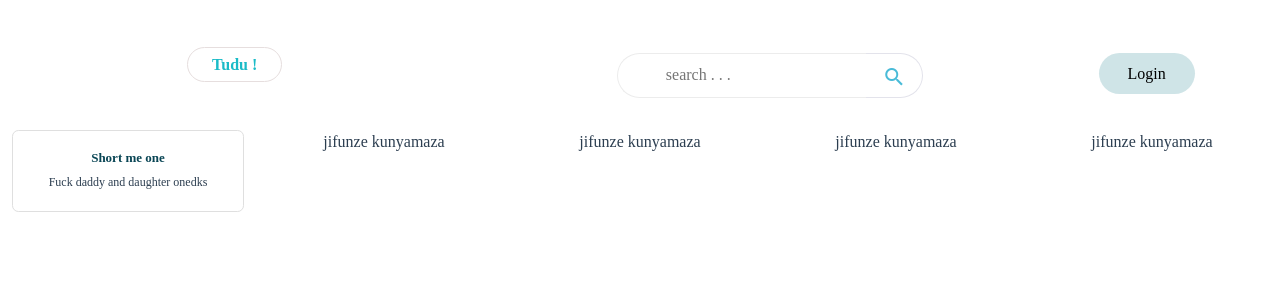
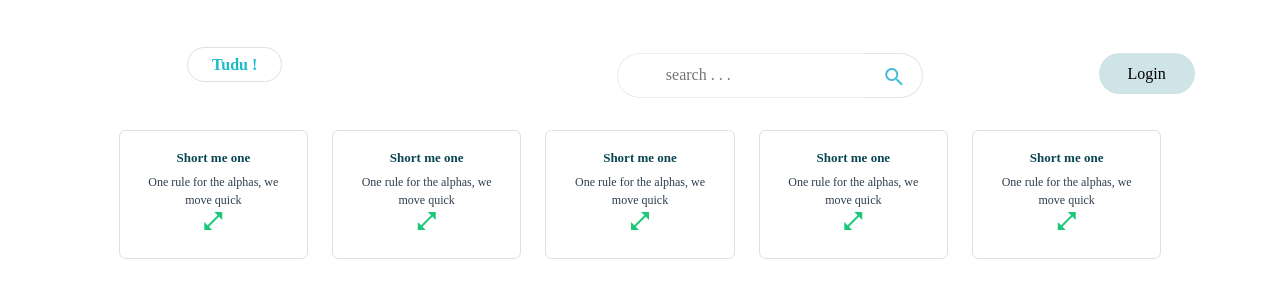
Before and after one commit to kithinga/tudu, a Vue app: page /tasks in a window 1280 px wide. Shown: the top 300 px of the page. Built offline with nearby package versions, Linux system fonts and the light colour scheme.

Commit message:
commiting

```diff
--- a/src/views/TasksView.vue
+++ b/src/views/TasksView.vue
@@ -1,23 +1,40 @@
 <template>
   <div class="container-fluid">
-      <div class="row">
-          <div class="col">
+    <div class="row no-gutters justify-content-center">
+      <div class="col-lg-2">
         <div class="tsk01">
           <h4>Short me one</h4>
-                  <p>Fuck daddy and daughter onedks</p>
+          <p>One rule for the alphas, we move quick</p>
+          <span class="material-icons"> open_in_full </span>
         </div>
       </div>
-          <div class="col">
-              jifunze kunyamaza
+      <div class="col-lg-2">
+        <div class="tsk01">
+          <h4>Short me one</h4>
+          <p>One rule for the alphas, we move quick</p>
+          <span class="material-icons"> open_in_full </span>
         </div>
-          <div class="col">
-              jifunze kunyamaza
       </div>
-          <div class="col">
-              jifunze kunyamaza
+      <div class="col-lg-2">
+        <div class="tsk01">
+          <h4>Short me one</h4>
+          <p>One rule for the alphas, we move quick</p>
+          <span class="material-icons"> open_in_full </span>
         </div>
-          <div class="col">
-              jifunze kunyamaza
+      </div>
+      <div class="col-lg-2">
+        <div class="tsk01">
+          <h4>Short me one</h4>
+          <p>One rule for the alphas, we move quick</p>
+          <span class="material-icons justify-content-right"> open_in_full </span>
+        </div>
+      </div>
+      <div class="col-lg-2">
+        <div class="tsk01">
+          <h4>Short me one</h4>
+          <p>One rule for the alphas, we move quick</p>
+          <span class="material-icons"> open_in_full </span>
+        </div>
       </div>
     </div>
   </div>
```
Lines whose indentation alone changed are shown as unchanged.
